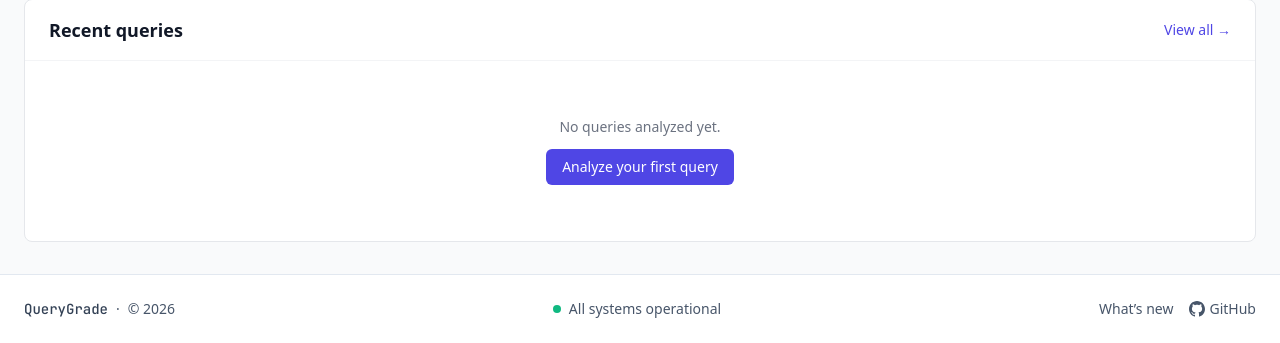
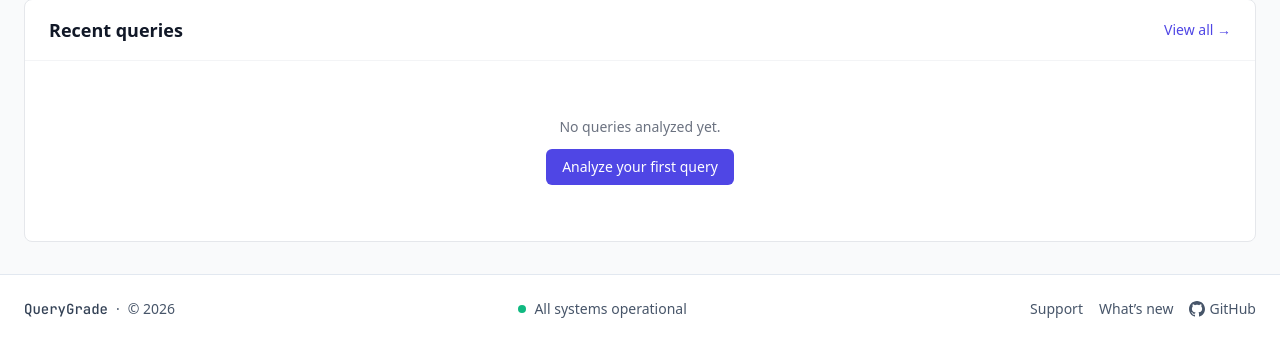
Before and after one commit to ringo380/QueryGrade, a Django app: page /account/ in a window 1280 px wide. Shown: the part 572-915 px from the top of the page. Run offline with Django 5.2, Linux system fonts and the light colour scheme; the visitor is signed in with stand-in values (Sample User, id 1); data that the repository does not hold is empty; parts of the project's set-up code (start-up, migrations or seed data) failed here and were passed over; some libraries are stand-ins or nearby versions.

Commit message:
feat(site): add Support link to footer
Links to the support portal's /submit route with the product preselected:
https://support.robworks.info/submit?product=querygrade

```diff
--- a/analyzer/templates/analyzer/base.html
+++ b/analyzer/templates/analyzer/base.html
@@ -248,6 +248,7 @@
         </span>
       </div>
       <div class="flex items-center gap-4">
+        <a href="https://support.robworks.info/submit?product=querygrade" class="hover:text-slate-900 dark:hover:text-slate-200" target="_blank" rel="noopener">Support</a>
         <a href="https://github.com/ringo380/QueryGrade/releases" class="hover:text-slate-900 dark:hover:text-slate-200" target="_blank" rel="noopener">What&rsquo;s new</a>
         <a href="https://github.com/ringo380/QueryGrade" class="hover:text-slate-900 dark:hover:text-slate-200 inline-flex items-center gap-1" target="_blank" rel="noopener" aria-label="QueryGrade on GitHub">
           <svg class="w-4 h-4" viewBox="0 0 24 24" fill="currentColor" aria-hidden="true"><path d="M12 0C5.37 0 0 5.37 0 12c0 5.3 3.438 9.8 8.205 11.385.6.111.82-.26.82-.577v-2.234c-3.338.726-4.033-1.416-4.033-1.416-.546-1.387-1.333-1.756-1.333-1.756-1.089-.745.083-.729.083-.729 1.205.084 1.839 1.237 1.839 1.237 1.07 1.834 2.807 1.304 3.492.997.107-.775.418-1.305.762-1.604-2.665-.305-5.467-1.334-5.467-5.93 0-1.31.469-2.381 1.236-3.221-.124-.303-.535-1.524.117-3.176 0 0 1.008-.322 3.301 1.23.957-.266 1.983-.399 3.003-.404 1.02.005 2.047.138 3.006.404 2.291-1.553 3.297-1.23 3.297-1.23.653 1.653.242 2.874.118 3.176.77.84 1.235 1.911 1.235 3.221 0 4.609-2.807 5.624-5.479 5.921.43.372.823 1.102.823 2.222v3.293c0 .319.218.694.825.576C20.565 21.796 24 17.299 24 12c0-6.63-5.373-12-12-12z"/></svg>
```
